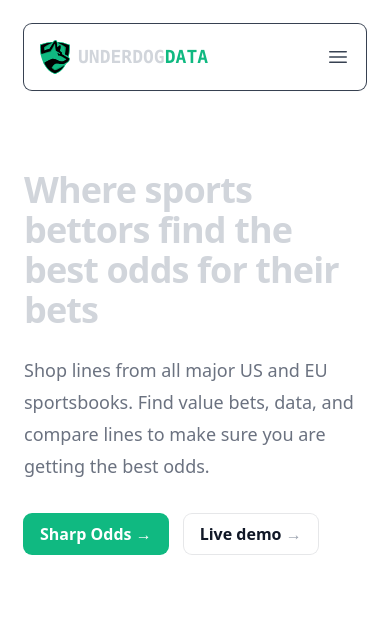
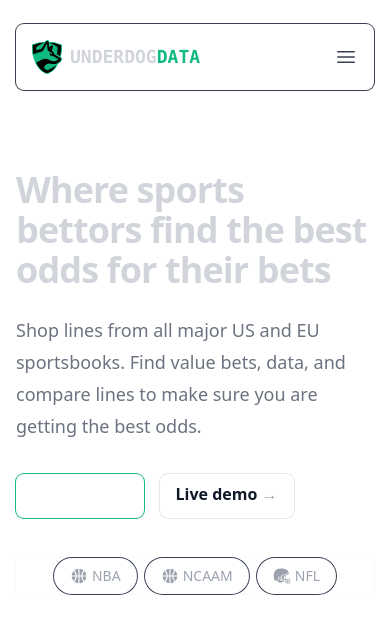
Before and after one commit to wilsonmike/client-sports-betting, a Next.js app: page / in a window 390 px wide. Shown: the top 634 px of the page. Built offline with nearby package versions, Linux system fonts and the light colour scheme.

Commit message:
fixed index padding & added hotlinks to mobile view ! add mobile grid for sport hotlinks

```diff
--- a/components/Navbar.tsx
+++ b/components/Navbar.tsx
@@ -18,8 +18,7 @@ export default function Navbar() {
 
   return (
     <div className="isolate">
-      <div className="max-w-7xl px-6 pt-6 mx-auto">
-        <div>
+      <div className="max-w-7xl pt-6 px-4 xl:px-0 mx-auto">
         <nav
           className="flex dark:bg-gray-800 justify-between items-center my-auto ring-1 ring-gray-700 p-4 rounded-lg shadow-sm"
           aria-label="Global"
@@ -63,7 +62,7 @@ export default function Navbar() {
           <div className="hidden lg:flex lg:min-w-0 lg:flex-1 lg:justify-end">
             <Link
               href="#"
-                className="flex align-middle items-center p-2 rounded-lg font-semibold dark:bg-gray-800 leading-6 text-white cursor:pointer ring-1 ring-emerald-500 hover:bg-emerald-600 hover:ring-emerald-600"
+              className="flex align-middle items-center p-2 rounded-lg font-semibold dark:bg-emerald-500 leading-6 text-white cursor:pointer ring-1 ring-emerald-500 hover:bg-emerald-600 hover:ring-emerald-600"
             >
               <HiBadgeCheck className="text-lg mr-1" /> Get Pro
             </Link>
@@ -120,6 +119,5 @@ export default function Navbar() {
         </Dialog>
       </div>
     </div>
-    </div>
   );
 }
--- a/pages/index.tsx
+++ b/pages/index.tsx
@@ -18,11 +18,41 @@ export default function Home({ data }: { data: any }) {
         <link rel="icon" href="/underdogdata.svg" />
       </Head>
       <main>
-        <div className="relative px-6 lg:px-8">
-          <div className="mx-auto max-w-3xl pt-20 pb-32 sm:pt-20 sm:pb-40">
+        <div className="relative">
+          <div className="mx-auto pt-20 pb-32 px-4 xl:px-0">
             <div>
-              <div className="flex mx-auto align-middle justify-center">
-                <div className="hidden sm:mb-8 sm:flex sm:justify-center">
+              <div className="max-w-3xl mx-auto">
+                <h1 className="text-4xl text-gray-300 font-bold tracking-tight sm:text-center sm:text-6xl">
+                  Where sports bettors find the best odds for their bets
+                </h1>
+                <p className="mt-6 text-lg leading-8 text-gray-500 sm:text-center">
+                  Shop lines from all major US and EU sportsbooks. Find value
+                  bets, data, and compare lines to make sure you are getting the
+                  best odds.
+                </p>
+                <div className="mt-8 flex gap-x-4 sm:justify-center">
+                  <a
+                    href="#"
+                    className="flex align-middle items-center p-2.5 rounded-lg font-semibold dark:bg-gray-900 leading-6 text-white cursor:pointer ring-1 ring-emerald-500 hover:bg-emerald-600 hover:ring-emerald-600"
+                  >
+                    Sharp Odds{" "}
+                    <span className="text-white" aria-hidden="true">
+                      &rarr;
+                    </span>
+                  </a>
+                  <a
+                    href="#"
+                    className="inline-block rounded-lg px-4 py-1.5 text-base font-semibold leading-7 text-gray-900 ring-1 ring-gray-900/10 hover:ring-gray-900/20"
+                  >
+                    Live demo{" "}
+                    <span className="text-gray-400" aria-hidden="true">
+                      &rarr;
+                    </span>
+                  </a>
+                </div>
+              </div>
+              <div className="max-w-7xl flex mx-auto justify-center align-middle ring-1 ring-gray-50 mt-10 sm:mt-15">
+                <div className="flex sm:mb-8 sm:flex sm:justify-center">
                   <div className="relative mr-2 overflow-hidden rounded-full py-2 px-4 text-sm leading-6 ring-1 ring-gray-700 hover:ring-emerald-800">
                     <span className="text-gray-400 text-sm font-medium flex items-center">
                       <span className="text-lg mr-1 text-gray-400">
@@ -41,7 +71,7 @@ export default function Home({ data }: { data: any }) {
                     </span>
                   </div>
                 </div>
-                <div className="hidden sm:mb-8 sm:flex sm:justify-center">
+                <div className="sm:mb-8 sm:flex sm:justify-center">
                   <div className="relative mr-2 overflow-hidden rounded-full py-2 px-4 text-sm leading-6 ring-1 ring-gray-700 hover:ring-emerald-800">
                     <span className="text-gray-400 text-sm font-medium flex items-center">
                       <span className="text-lg mr-1 text-gray-400">
@@ -57,48 +87,21 @@ export default function Home({ data }: { data: any }) {
                     </span>
                   </div>
                 </div>
-                <div className="hidden sm:mb-8 sm:flex sm:justify-center">
+                <div className="sm:mb-8 sm:flex sm:justify-center">
                   <div className="relative overflow-hidden rounded-full py-2 px-4 text-sm leading-6 ring-1 ring-gray-700 hover:ring-emerald-800">
                     <span className="text-gray-400 text-sm font-medium flex items-center">
                       <span className="text-lg mr-1 text-gray-400">
                         <GiAmericanFootballHelmet />
                       </span>
                       NFL{" "}
-                      <Link href="#" className="font-semibold text-gray-400">
+                      <Link
+                        href="/sports/nfl"
+                        className="font-semibold text-gray-400"
+                      >
                         <span className="absolute inset-0" aria-hidden="true" />
                       </Link>
                     </span>
                   </div>
-                </div>
-              </div>
-              <div>
-                <h1 className="text-4xl text-gray-300 font-bold tracking-tight sm:text-center sm:text-6xl">
-                  Where sports bettors find the best odds for their bets
-                </h1>
-                <p className="mt-6 text-lg leading-8 text-gray-500 sm:text-center">
-                  Shop lines from all major US and EU sportsbooks. Find value
-                  bets, data, and compare lines to make sure you are getting the
-                  best odds.
-                </p>
-                <div className="mt-8 flex gap-x-4 sm:justify-center">
-                  <a
-                    href="#"
-                    className="inline-block rounded-lg bg-emerald-500 px-4 py-1.5 text-base font-semibold leading-7 text-white ring-1 ring-emerald-500 hover:bg-emerald-600 hover:ring-emerald-600"
-                  >
-                    Sharp Odds{" "}
-                    <span className="text-white" aria-hidden="true">
-                      &rarr;
-                    </span>
-                  </a>
-                  <a
-                    href="#"
-                    className="inline-block rounded-lg px-4 py-1.5 text-base font-semibold leading-7 text-gray-900 ring-1 ring-gray-900/10 hover:ring-gray-900/20"
-                  >
-                    Live demo{" "}
-                    <span className="text-gray-400" aria-hidden="true">
-                      &rarr;
-                    </span>
-                  </a>
                 </div>
               </div>
             </div>
--- /dev/null
+++ b/pages/sports/nfl.tsx
@@ -0,0 +1,123 @@
+import React, { useState, useEffect } from "react";
+
+export default function NCAAB({ data }: { data: any }) {
+  const [items, setItems] = useState([]);
+
+  useEffect(() => {
+    if (data) {
+      setItems(data.items);
+    }
+  }, [data]);
+
+  return (
+    <div className="max-w-7xl justify-center mx-auto px-6">
+      <div className="pt-20">
+        <div className="cursor-default">
+          <div className="flex justify-end ml-auto dark:text-gray-600">
+            <span className="dark:bg-gray-900 p-2 mb-2 rounded-lg text-xs font-semibold ring-1 ring-gray-700">
+              Any Missing Odds Do Not Have Sharp Data Yet
+            </span>
+            <span className="dark:bg-gray-900 p-2 ml-2 mb-2 rounded-lg text-xs font-semibold ring-1 ring-gray-700">
+              ⚡ Indicates Home Advantage
+            </span>
+          </div>
+          <div className="grid grid-cols-1 gap-4 sm:grid-cols-2 lg:grid-cols-3">
+            {items.map((item: any) => (
+              <div
+                key={item.id}
+                className="card w-full rounded-lg shadow-lg dark:bg-gray-800 ring-1 ring-gray-700"
+              >
+                <div className="flex justify-between items-center px-4 py-1">
+                  <div className="text-sm font-bold dark:text-gray-600">
+                    {item.sport_title}
+                  </div>
+                  <div className="text-sm font-bold inline-flex items-center dark:text-gray-600">
+                    {new Date(item.commence_time).toLocaleTimeString([], {
+                      year: "numeric",
+                      month: "numeric",
+                      day: "numeric",
+                      hour: "2-digit",
+                      minute: "2-digit",
+                    })}
+                  </div>
+                </div>
+                <div className="flex p-4 dark:bg-gray-800">
+                  <div className="text-md text-gray-300 font-semibold">
+                    {item.away_team} @
+                  </div>
+                  <div className="text-md text-gray-300 font-semibold">
+                    ⚡{item.home_team}
+                  </div>
+                </div>
+                <ul className="list-none p-4 dark:bg-gray-800 rounded-b-lg">
+                  {item.bookmakers.map((bookmaker: any) => (
+                    <React.Fragment key={bookmaker.key}>
+                      {bookmaker.markets.map((market: any) => (
+                        <React.Fragment key={market.key}>
+                          <li className="text-gray-300 font-bold text-lg border-b border-gray-600 py-1">
+                            {market.key}
+                          </li>
+                          {market.outcomes.map((outcome: any) => (
+                            <div
+                              className="flex items-center py-1"
+                              key={outcome.name}
+                            >
+                              <div className="flex-1 text-sm font-bold text-gray-500">
+                                {outcome.name}
+                              </div>
+                              <div
+                                className={`flex ml-3 text-md text-gray-800 ${
+                                  outcome.price >= 0
+                                    ? "text-sm font-medium inline-flex items-center mx-auto my-1 justify-center w-10 py-0.5 rounded dark:bg-gray-900 dark:text-emerald-400 border border-emerald-400"
+                                    : "text-sm font-medium inline-flex items-center mx-auto my-1 justify-center w-10 py-0.5 rounded dark:bg-gray-900 dark:text-red-400 border border-red-400"
+                                }`}
+                              >
+                                {outcome.price}
+                              </div>
+                              <div
+                                className={`flex-1 text-sm text-gray-600 ml-10 ${
+                                  outcome.point >= 0 || outcome.point <= 0
+                                    ? "text-sm font-medium inline-flex items-center mx-auto my-1 justify-center w-10 py-0.5 rounded dark:bg-gray-900 dark:text-blue-300 border border-blue-300"
+                                    : ""
+                                }`}
+                              >
+                                {outcome.point}
+                              </div>
+                            </div>
+                          ))}
+                        </React.Fragment>
+                      ))}
+                    </React.Fragment>
+                  ))}
+                </ul>
+              </div>
+            ))}
+          </div>
+        </div>
+      </div>
+    </div>
+  );
+}
+
+export async function getServerSideProps(context: any) {
+  const url = process.env.ODD_SERVER_NFL_URL;
+  const kit = process.env.ODD_SERVER_LOCK;
+  const data = await fetch(
+    `${url}?apiKey=${kit}&bookmakers=pinnacle&markets=h2h,spreads,totals&oddsFormat=american`
+  );
+  const items = await data.json();
+
+  // set cache-control headers
+  context.res.setHeader(
+    "Cache-Control",
+    "s-maxage=900, stale-while-revalidate=300"
+  );
+  // pass data to the page via props
+  return {
+    props: {
+      data: {
+        items,
+      },
+    },
+  };
+}
```
Lines whose indentation alone changed are shown as unchanged.
